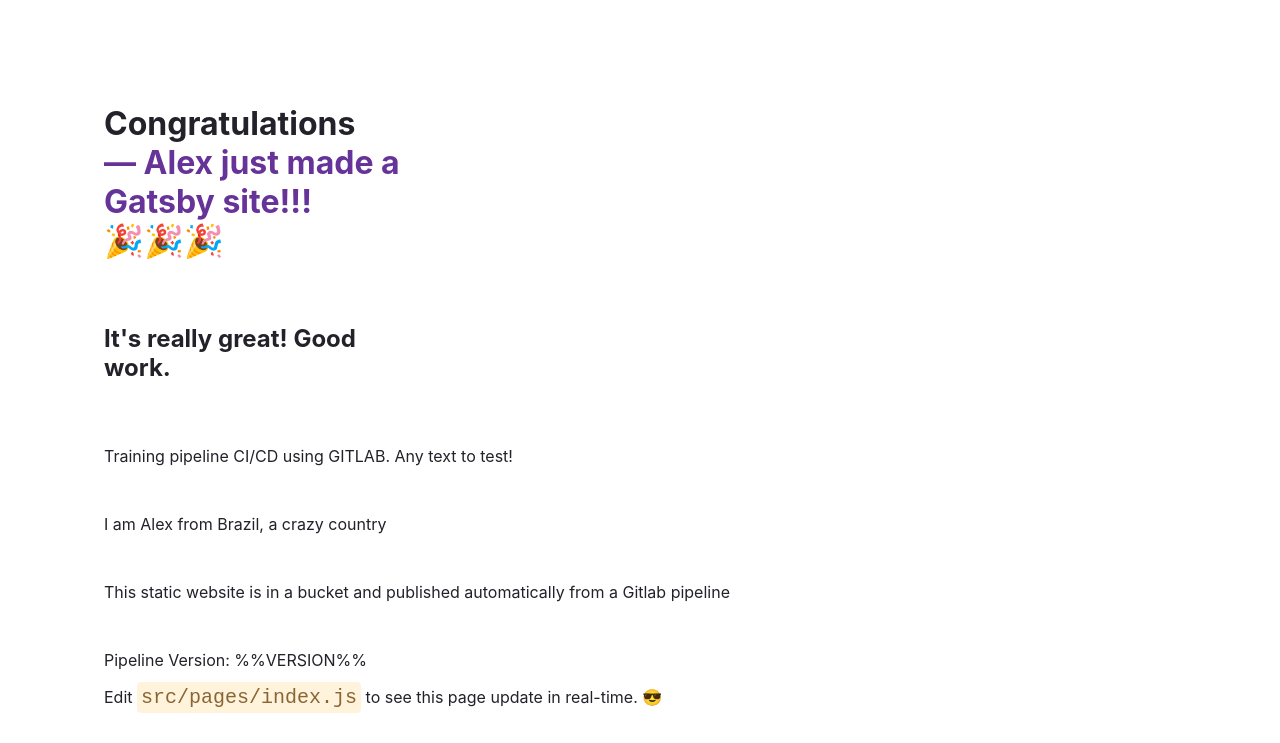
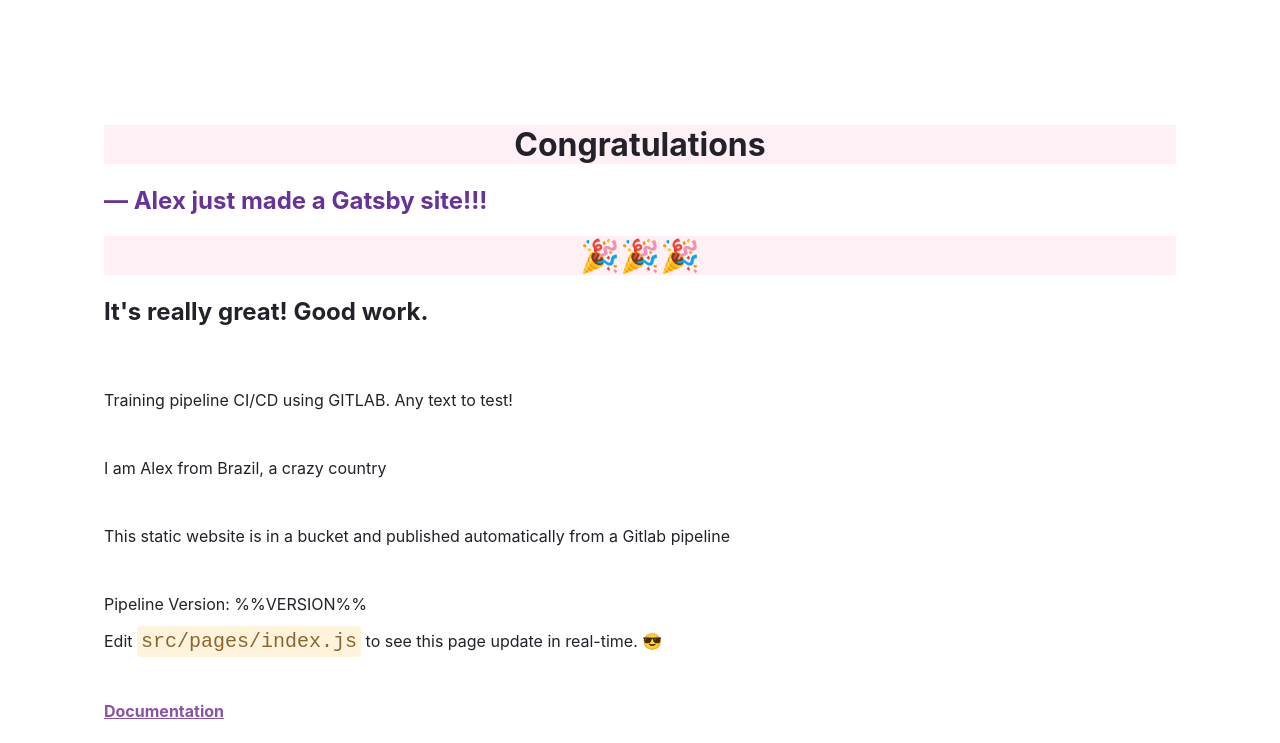
Before and after one commit to xandesueiro/gatsby-static-website, a Gatsby site: page / in a window 1280 px wide. Shown: the top 743 px of the page. Built offline with nearby package versions, Linux system fonts and the light colour scheme; Gatsby itself is replaced by a stand-in of ours.

Commit message:
editing site and testing pipiline

```diff
--- /dev/null
+++ b/gatsby-browser.js
@@ -0,0 +1 @@
+import "./src/styles/global.css"
--- a/src/pages/index.js
+++ b/src/pages/index.js
@@ -9,7 +9,7 @@
 const headingStyles = {
   marginTop: 0,
   marginBottom: 64,
-  maxWidth: 320,
+  maxWidth: 500,
 }
 const headingAccentStyles = {
   color: "#663399",
@@ -130,11 +130,13 @@
   return (
     <main style={pageStyles}>
       <title>Home Page</title>
-      <h1 style={headingStyles}>
+      <h1>
         Congratulations
-        <br />
+      </h1>
+      <h2>
         <span style={headingAccentStyles}>— Alex just made a Gatsby site!!! </span>
-        <br />
+      </h2>
+      <h1>
         <span role="img" aria-label="Party popper emojis">
           🎉🎉🎉
         </span>
--- /dev/null
+++ b/src/styles/global.css
@@ -0,0 +1,5 @@
+h1 {
+    background-color: lavenderblush;
+    text-align: center;
+    width: auto;
+}
```
